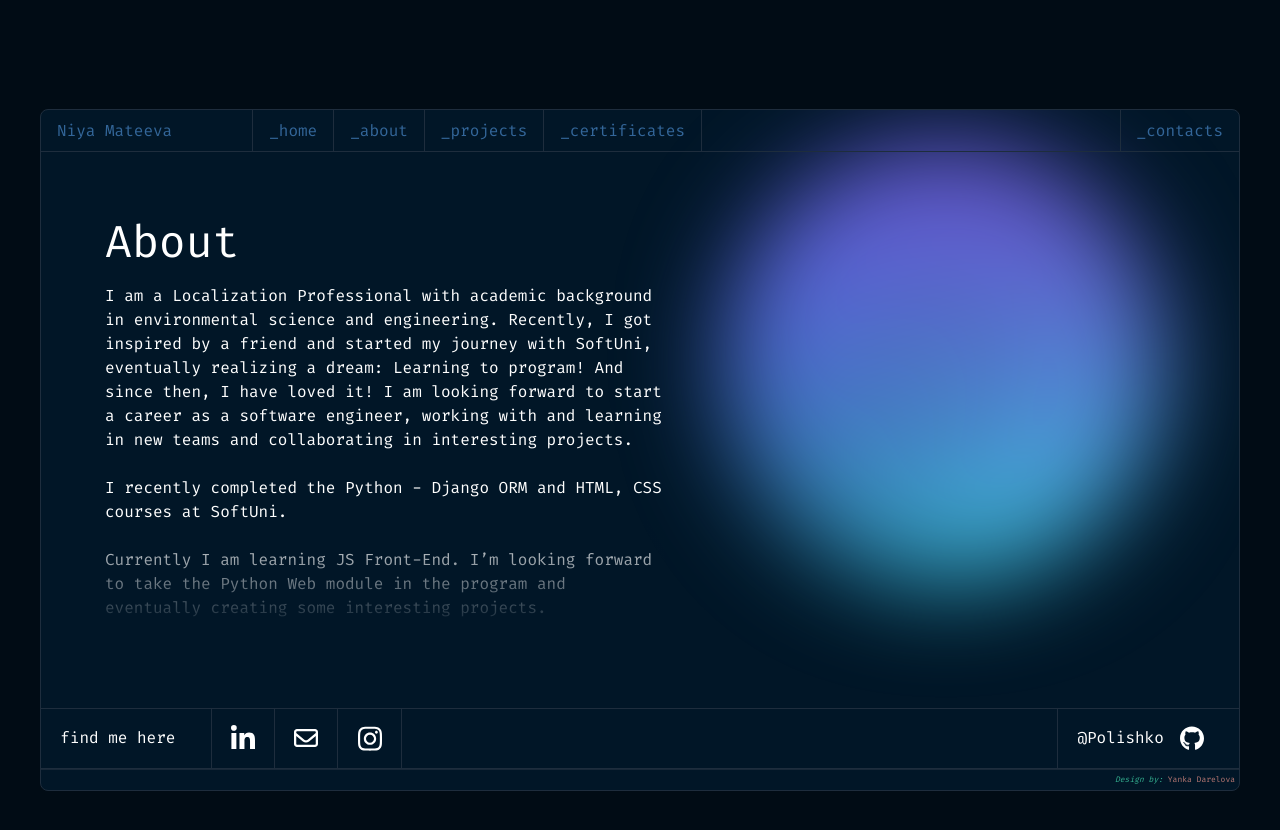
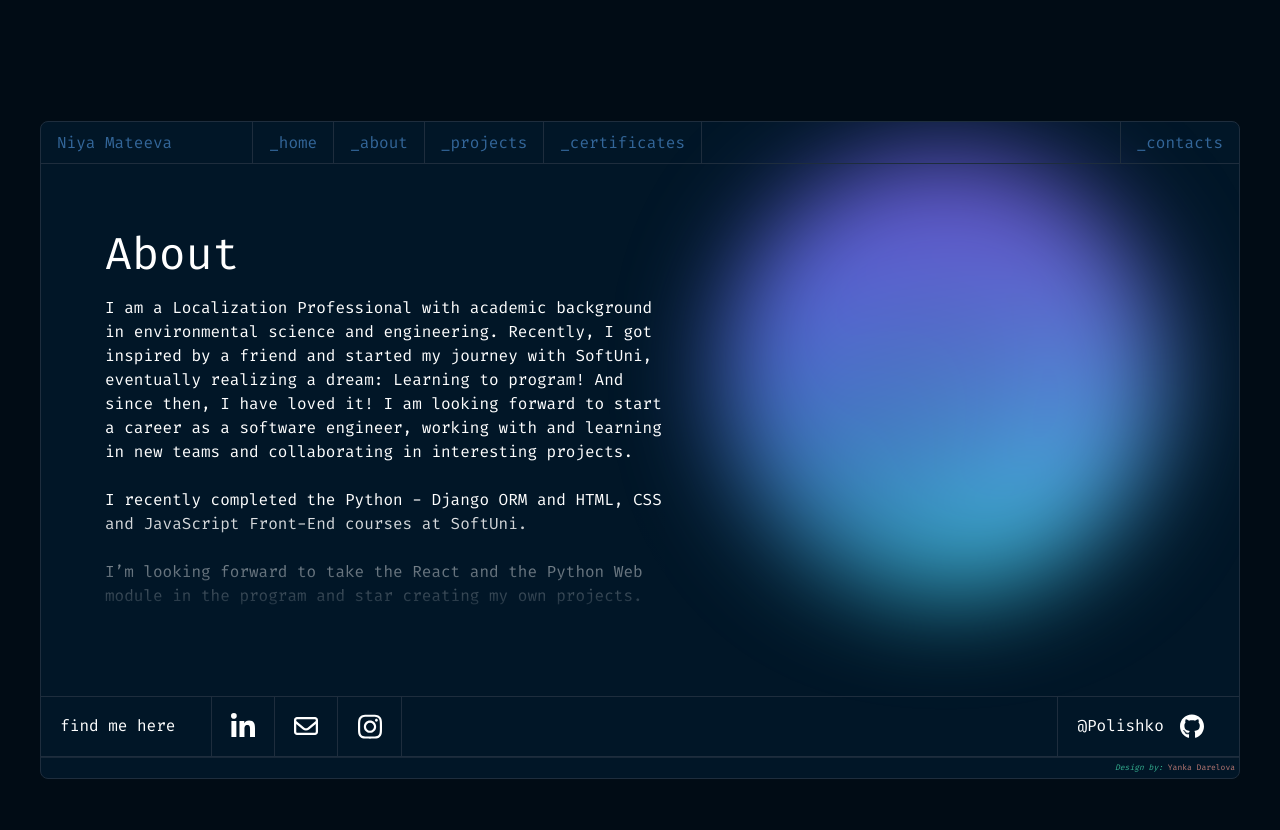
Before and after one commit to Polishko/portfolio-draft, a Jekyll site: the page built from about.md, in a window 1280 px wide. Shown: the top 830 px of the page. Built offline with Jekyll 4.4.1, drawn with Linux system fonts in a browser that asks for light colours.

Commit message:
added explanation to about

```diff
--- a/about.md
+++ b/about.md
@@ -12,9 +12,8 @@ loved it! I am looking forward to start a career as a software
 engineer, working with and learning in new teams and
 collaborating in interesting projects.
 
-I recently completed the Python - Django ORM and HTML, CSS
-courses at SoftUni.
+I recently completed the Python - Django ORM and HTML, CSS and
+JavaScript Front-End courses at SoftUni.
 
-Currently I am learning JS Front-End. I'm looking forward to
-take the Python Web module in the program and eventually
-creating some interesting projects.
+I'm looking forward to take the React and the Python Web module
+in the program and star creating my own projects.
```
